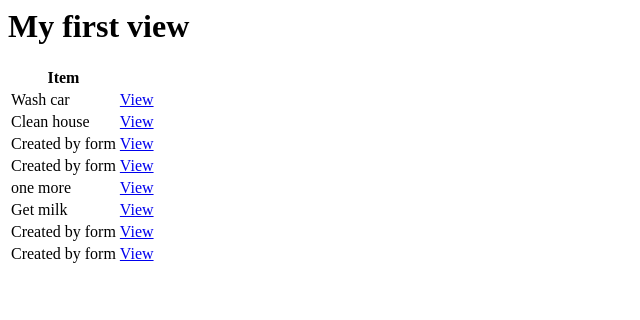
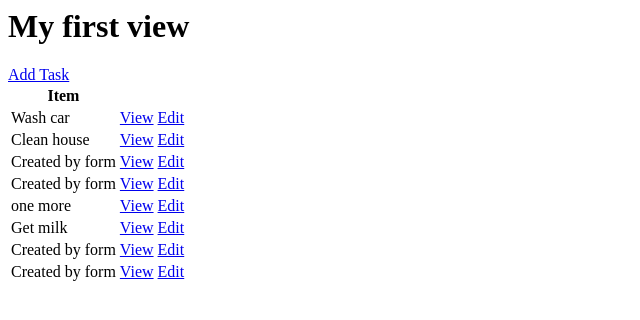
Before and after one commit to ryz99/mini-projects, a Django app: page / in a window 1280 px wide. Shown: the top 320 px of the page, without its empty margins (0-640 px from the left). Run offline with Django 5.2, Linux system fonts and the light colour scheme; data comes from the database, SQL or seed files in the repository; both versions use the stored data as it was after the commit.

Commit message:
added 'Add Task' button which allows adding through web form, began to implement editing tasks

```diff
--- a/todo_list/base/templates/base/task_list.html
+++ b/todo_list/base/templates/base/task_list.html
@@ -1,4 +1,5 @@
 <h1>My first view</h1>
+<a href="{% url 'task-creator' %}">Add Task</a>
 
 <table>
     <tr>
@@ -9,6 +10,7 @@
     <tr>
         <td>{{task.title}}</td>
         <td><a href="{% url 'task' task.id %}">View</a></td>
+        <td><a href="{% url 'task-update' task.id %}">Edit</a></td>
     </tr>
     {% empty %}
     <h3>No items in list</h3>
--- a/todo_list/base/urls.py
+++ b/todo_list/base/urls.py
@@ -1,8 +1,9 @@
 from django.urls import path
-from .views import TaskList, TaskDetail, TaskCreate
+from .views import TaskList, TaskDetail, TaskCreate, TaskUpdate
 
 urlpatterns = [
     path('', TaskList.as_view(), name='tasks'),
     path('task/<int:pk>/', TaskDetail.as_view(), name='task'),
-    path('task-creator/', TaskCreate.as_view(), name='task-create'),
+    path('task-creator/', TaskCreate.as_view(), name='task-creator'),
+    path('task-update/<int:pk>/', TaskUpdate.as_view(), name='task-update')
 ]
--- a/todo_list/base/views.py
+++ b/todo_list/base/views.py
@@ -1,6 +1,6 @@
 from django.views.generic.list import ListView
 from django.views.generic.detail import DetailView
-from django.views.generic.edit import CreateView
+from django.views.generic.edit import CreateView, UpdateView
 from django.urls import reverse_lazy
 
 from .models import Task
@@ -21,4 +21,9 @@ class TaskDetail(DetailView):
 class TaskCreate(CreateView):
     model = Task
     fields = '__all__'
-    success_url = reverse_lazy('task')
+    success_url = reverse_lazy('tasks')
+
+class TaskUpdate(UpdateView):
+    model = Task
+    fields = '__all__'
+    success_url = reverse_lazy('tasks')
```
Also changed, not shown: todo_list/base/templates/base/task_form.html (+7 -0 lines), todo_list/db.sqlite3.
